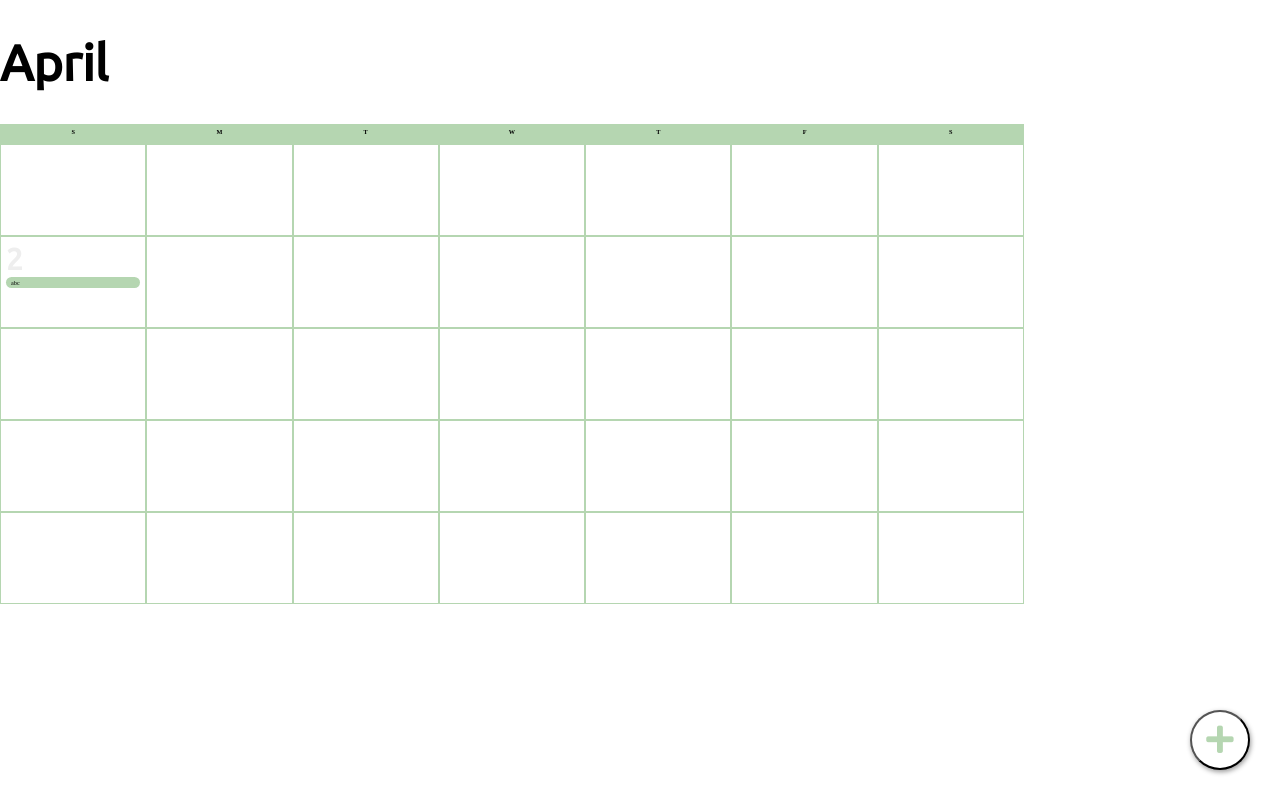
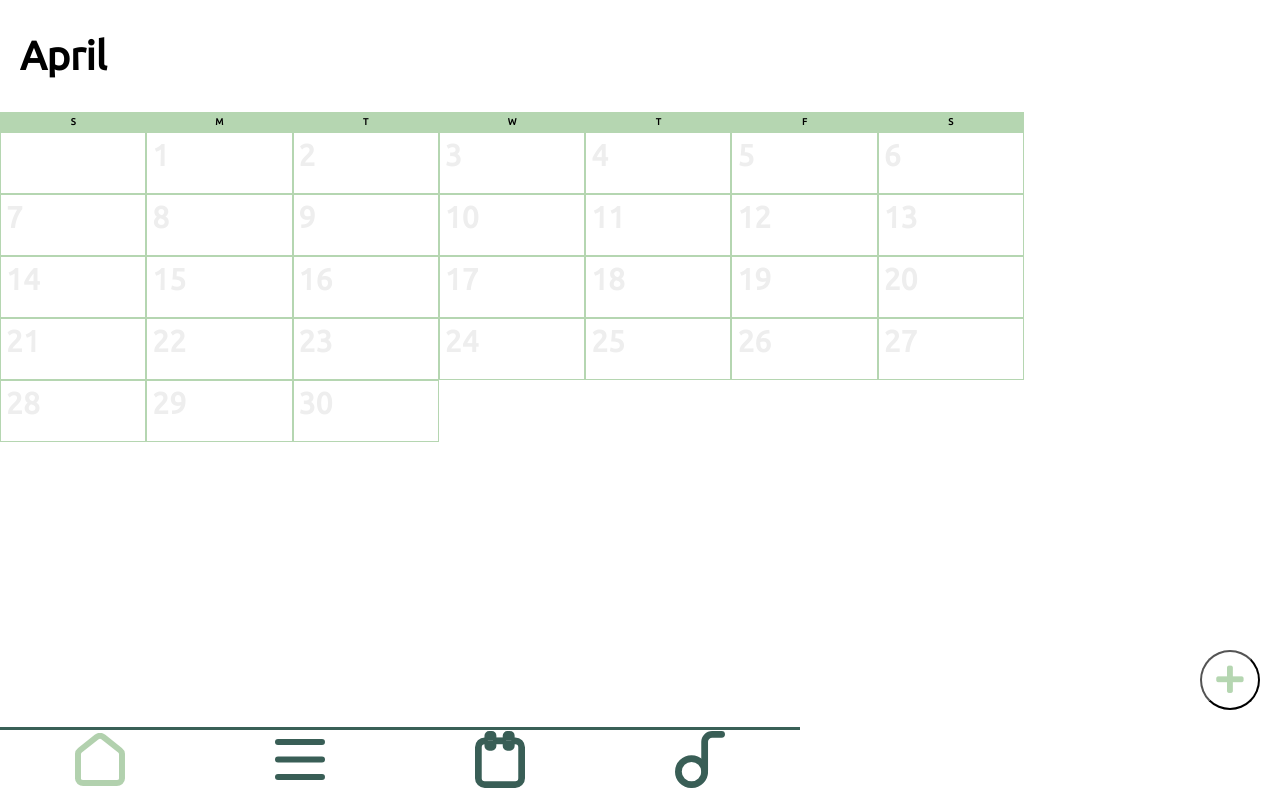
Before and after one commit to dnuhh/interface2_project3, a plain HTML site: page pages/events.html in a window 1280 px wide. Drawn offline with Linux system fonts and the light colour scheme.

Commit message:
updated event pg
generates calendar

```diff
--- a/css/event-page.css
+++ b/css/event-page.css
@@ -1,4 +1,12 @@
-.calendar {
+h2 {
+    padding-left: 20px;
+}
+
+h4 {
+    font-size: 1.5em;
+}
+
+#calendar {
     display: grid;
     grid-template-columns: repeat(7, 1fr);
     grid-gap: ;
@@ -11,7 +19,7 @@
 
 .dateSq {
     background: ;
-    height: 80px;
+    height: 50px;
     padding: 5px;
 }
 
@@ -40,30 +48,7 @@
     color: #eee;
 }
 
-#addButton {
-    position: fixed;
-    height: 60px;
-    width: 60px;
-    background: #fff;
-    color: #B5D6B1;
-    border-radius: 100px;
-    text-align: center;
-    bottom: 30px;
-    right: 30px;
-    box-shadow: 1px 2px 5px #999;
-    font-size: 5em;
-    display: grid;
-    transition: all 0.1s;
-}
 
-#addButton .fa-plus {
-    margin: auto;
-}
-
-#addButton:active {
-    background: #B5D6B1;
-    color: #fff
-}
 
 #shaded {
     position: fixed;
@@ -87,13 +72,15 @@
     z-index: 20;
     display: none;
 }
-#addEvent > *{
+
+#addEvent > * {
     margin: 10px 0;
     padding: 10px;
     font-family: 'Open Sans', sans-serif;
     font-size: 1.6rem;
     border-radius: 15px;
 }
+
 #addEvent input {
     color: #B5D6B1;
     border: 2px solid #B5D6B1;
@@ -103,9 +90,35 @@
     margin-right: 5px;
     border: 1px solid #B5D6B1;
 }
-#desBox{
+
+#newEvent {
+    position: fixed;
+    height: 60px;
+    width: 60px;
+    background: #fff;
+    color: #B5D6B1;
+    border-radius: 60px;
+    text-align: center;
+    font-size: 5em;
+    display: grid;
+    transition: all 0.1s;
+    bottom: 90px;
+    right: 20px;
+}
+
+#newEvent .fa-plus {
+    margin: auto;
+}
+
+#newEvent:active {
+    background: #B5D6B1;
+    color: #fff
+}
+
+#desBox {
     width: 90%;
 }
-.reveal{
+
+.reveal {
     display: block;
 }
--- a/css/main.css
+++ b/css/main.css
@@ -12,7 +12,10 @@ body {
 
 h1,
 h2,
-h3 {
+h3,
+h4,
+h5,
+h6 {
     font-family: 'Ubuntu', sans-serif;
 
 }
@@ -31,7 +34,7 @@ h3 {
 
 p {
     font-family: 'Open Sans',
-    sans-serif;
+        sans-serif;
     font-size: 1.8rem;
     color: #396057;
 }
@@ -46,17 +49,21 @@ p {
     display: grid;
     grid-template-columns: 1fr 1fr 1fr 1fr;
     max-width: 800px;
+    background: #fff;
 }
+
 .nav a {
     padding: 10px auto;
     width: 25%;
     margin: auto;
 
 }
-.nav a img{
-    width:100%;
+
+.nav a img {
+    width: 100%;
 }
-#transparentBackground{
+
+#transparentBackground {
     content: " ";
     height: 100%;
     width: 100%;
@@ -67,10 +74,12 @@ p {
     opacity: 0.7;
     display: none;
 }
-#wrongPass{
+
+#wrongPass {
     color: red;
     display: none;
 }
+
 @media only screen and (max-width: 400px) {
     body {}
 }
--- a/pages/events.html
+++ b/pages/events.html
@@ -18,6 +18,10 @@
         <br>
         <input type="text" placeholder="" name="ename">
         <br>
+                <label for="edate"><b>Date</b></label>
+        <br>
+        <input type="date" placeholder="" name="edate">
+        <br>
         <label for="etime"><b>Time</b></label>
         <br>
         <input type="time" placeholder="" name="etime">
@@ -25,11 +29,12 @@
         <label for="edes"><b>Description</b></label>
         <br>
         <input type="text" placeholder="" name="edes" id="desBox">
+
     </div>
     <div id="shaded" onclick="newEvent()"></div>
-    <h1 id="currMonth">month</h1>
-    <button id="addButton" class="button" type="button" onclick="newEvent()"><i class="fas fa-plus"></i></button>
-    <div class="calendar">
+    <h2 id="currMonth">month</h2>
+    <button id="newEvent" class="button" onclick="newEvent()"><i class="fas fa-plus"></i></button>
+    <div id="calendar">
         <div class="daySq">
             <h4>S</h4>
         </div>
@@ -51,70 +56,54 @@
         <div class="daySq">
             <h4>S</h4>
         </div>
-        <div class="dateSq"></div>
-        <div class="dateSq"></div>
-        <div class="dateSq"></div>
-        <div class="dateSq"></div>
-        <div class="dateSq"></div>
-        <div class="dateSq"></div>
-        <div class="dateSq"></div>
+    </div>
 
-        <div class="dateSq">
-            <h3 class="num">2</h3>
-            <div id="abc">abc</div>
-        </div>
-        <div class="dateSq"></div>
-        <div class="dateSq"></div>
-        <div class="dateSq"></div>
-        <div class="dateSq"></div>
-        <div class="dateSq"></div>
-        <div class="dateSq"></div>
-
-        <div class="dateSq"></div>
-        <div class="dateSq"></div>
-        <div class="dateSq"></div>
-        <div class="dateSq"></div>
-        <div class="dateSq"></div>
-        <div class="dateSq"></div>
-        <div class="dateSq"></div>
-
-        <div class="dateSq"></div>
-        <div class="dateSq"></div>
-        <div class="dateSq"></div>
-        <div class="dateSq"></div>
-        <div class="dateSq"></div>
-        <div class="dateSq"></div>
-        <div class="dateSq"></div>
-
-        <div class="dateSq"></div>
-        <div class="dateSq"></div>
-        <div class="dateSq"></div>
-        <div class="dateSq"></div>
-        <div class="dateSq"></div>
-        <div class="dateSq"></div>
-        <div class="dateSq"></div>
-
-
-
+    <div class="nav">
+        <a href="profile.html"><img src="../data/SVG/home-h.svg"></a>
+        <a href="notes.html"> <img src="../data/SVG/list.svg"> </a>
+        <a href="events.html"><img src="../data/SVG/calendar.svg"></a>
+        <a href="music.html"><img src="../data/SVG/music.svg"></a>
     </div>
     <script>
         var date = new Date();
-        var dayVal = date.getDay() + 1;
+        var year = date.getFullYear();
+        var dayVal = date.getDay();
+        var monVal = date.getMonth();
+        var d = new Date(year, monVal, 1);
+        var daysInMonth = new Date(year, monVal+1, 0).getDate();
+        var firstDay = d.getDay();
+        console.log(d);
+        console.log(daysInMonth);
         var month = new Array(12);
         var day = "";
+
         month[0] = "January";
         month[1] = "February";
         month[2] = "March";
         month[3] = "April";
         month[4] = "May";
         month[5] = "June";
-        month[6] = "Julyy";
+        month[6] = "July";
         month[7] = "August";
         month[8] = "September";
         month[9] = "October";
         month[10] = "Novermber";
         month[11] = "December";
-        document.getElementById("currMonth").innerHTML = month[date.getMonth()];
+        document.getElementById("currMonth").innerHTML = month[monVal];
+
+        var container = document.getElementById("calendar");
+        var dayInc = 1;
+        for (i = 0; i < (daysInMonth+firstDay); i++) {
+            if (i<firstDay) {
+                container.innerHTML += '<div class="dateSq"></div>';
+
+            } else {
+                container.innerHTML += '<div class="dateSq" onclick="newEvent(this.id)" id="' + month[monVal].substring(0, 3).toLowerCase() + dayInc + '"> <h3 class="num">' + dayInc + '</h3> </div>';
+                dayInc++;
+            }
+
+        }
+
         function newEvent() {
             var x = document.getElementById("addEvent");
             var y = document.getElementById("shaded");
@@ -126,6 +115,11 @@
                 y.style.display = "none";
             }
         }
+
+        function addEvent(dateId) {
+            console.log(dateId);
+
+        }
     </script>
 </body>
 
```
